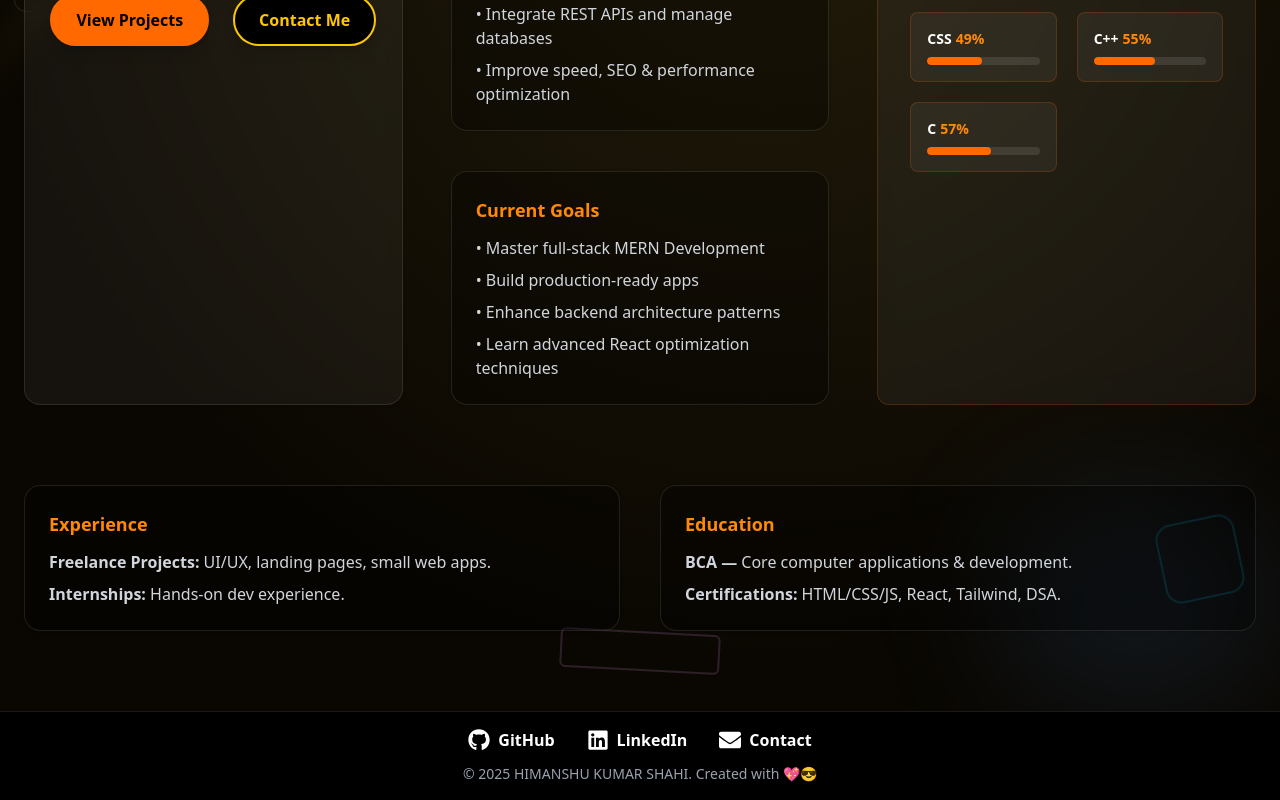
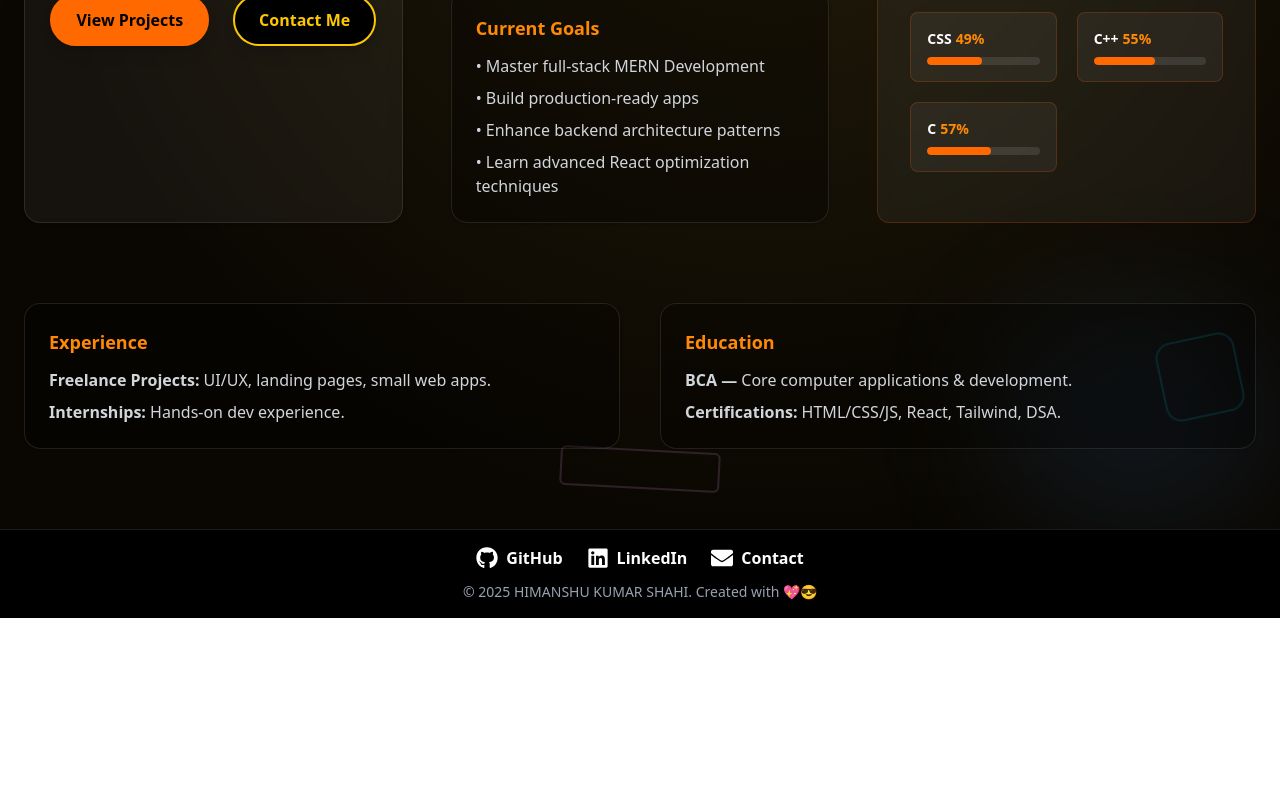
Before and after one commit to HimanshuKumarShahi/chai-aur-react, a React (Vite) app in the folder Portfolio/: page /about in a window 1280 px wide. Shown: the part 811-1611 px from the top of the page. After the commit the page ends 1429 px from the top, so only its background shows below. Built offline with nearby package versions, Linux system fonts and the light colour scheme.

Commit message:
All set.

```diff
--- a/Portfolio/src/components/About/About.jsx
+++ b/Portfolio/src/components/About/About.jsx
@@ -1,3 +1,5 @@
+/* CLEANED + FIXED VERSION — NO DESIGN CHANGES */
+
 import React from "react";
 import { Link } from "react-router-dom";
 
@@ -17,41 +19,36 @@ const skills = [
   { name: "C", level: 57 }
 ];
 
-
 const About = () => {
   return (
     <div className="w-full min-h-screen text-white py-20 px-6 relative overflow-hidden bg-[#0a0702]">
 
+      {/* Background Glow */}
       <div className="pointer-events-none absolute inset-0 z-0">
         <div className="absolute inset-0 bg-[radial-gradient(circle_at_60%_45%,rgba(252,211,77,0.10),transparent_70%)]"></div>
 
-        {/* Big top-left spot */}
         <div className="absolute top-0 left-0 w-64 h-48 rounded-full bg-yellow-500/10 blur-2xl"></div>
-        {/* Blue highlight, bottom-right */}
         <div className="absolute bottom-0 right-0 w-72 h-56 rounded-full bg-blue-400/10 blur-3xl"></div>
-        {/* Diagonal highlight */}
         <div className="absolute top-1/2 left-0 w-2 h-48 bg-yellow-300/10 rounded-xl rotate-45 blur-lg"></div>
       </div>
 
-      {/* Decorative Boxes & Lines */}
-      {/* Top left box */}
+      {/* Decorative Shapes */}
       <div className="absolute top-20 left-10 w-24 h-24 border-2 border-orange-400/20 rounded-lg rotate-12 animate-pulse-slow z-10"></div>
 
-      <div className="absolute top-90 left-40 w-24 h-24 border-2 border-orange-600/20 rounded-lg rotate-12 animate-pulse-slow z-10"></div>
-      {/* Bottom right box */}
+      <div className="absolute top-[90px] left-40 w-24 h-24 border-2 border-orange-600/20 rounded-lg rotate-12 animate-pulse-slow z-10"></div>
+
       <div className="absolute bottom-28 right-10 w-20 h-20 border-2 border-cyan-400/20 rounded-2xl -rotate-12 animate-pulse-slow z-10"></div>
-      {/* Middle left smaller box */}
+
       <div className="absolute top-1/2 left-4 w-16 h-16 border border-white/10 rounded-xl rotate-6 z-10"></div>
-      <div className="absolute top-1/2 left-50 w-20 h-20 border border-white/10 rounded-xl rotate-8 z-10"></div>
-      {/* Floating thin rectangle */}
+      <div className="absolute top-1/2 left-[50px] w-20 h-20 border border-white/10 rounded-xl rotate-8 z-10"></div>
+
       <div className="absolute top-[35%] right-8 w-32 h-6 border border-pink-400/10 rounded-xl -rotate-6"></div>
-      {/* Bottom middle wide box */}
+
       <div className="absolute bottom-10 left-1/2 -translate-x-1/2 w-40 h-10 border-2 border-fuchsia-300/15 rounded-md rotate-3"></div>
-      {/* Right edge vertical box */}
+
       <div className="absolute top-10 right-5 w-8 h-32 border border-blue-400/15 rounded-lg rotate-12"></div>
-      {/* Center faint square behind text */}
+
       <div className="absolute top-1/3 left-1/3 w-64 h-64 border border-white/5 rounded-xl -rotate-12"></div>
-
 
       {/* Heading */}
       <h1 className="text-center text-4xl md:text-5xl font-bold text-orange-500 relative z-10">
@@ -62,15 +59,14 @@ const About = () => {
         with solid logic to build purposeful, fast and reliable web experiences.
       </p>
 
-      {/* Layout - Responsive Fix */}
+      {/* Main Layout */}
       <div className="mt-16 grid grid-cols-1 lg:grid-cols-3 gap-12 relative z-10">
 
-        {/* LEFT - Profile */}
-       {/* LEFT - Profile */}
+        {/* Profile */}
         <div className="flex flex-col items-center bg-white/5 p-6 rounded-2xl border border-white/10 shadow backdrop-blur">
-
           <img
             src="/profile.png"
+            alt="profile"
             className="w-72 sm:w-80 h-72 sm:h-80 object-cover rounded-2xl shadow-2xl"
           />
 
@@ -105,22 +101,15 @@ const About = () => {
           </div>
         </div>
 
-
-        {/* CENTER - About Cards */}
+        {/* Middle About Cards */}
         <div className="space-y-10">
-          {/* WHO AM I */}
           <div className="bg-black/30 border border-white/10 p-6 rounded-2xl shadow">
             <h5 className="text-lg font-bold text-orange-400 mb-3">Who Am I?</h5>
             <p className="text-gray-300 leading-relaxed text-base">
-              I'm a developer who likes to keep things simple but effective.
-              I started with basic HTML pages, slowly leveling up into JavaScript,
-              backend development, UI/UX structuring and performance-focused design.
-              I value discipline, clarity and strong fundamentals — because real skill
-              comes from mastering the basics and pushing boundaries with consistency.
+              I'm a developer who likes to keep things simple but effective…
             </p>
           </div>
 
-          {/* WHAT I DO */}
           <div className="bg-black/30 border border-white/10 p-6 rounded-2xl shadow">
             <h5 className="text-lg font-bold text-orange-400 mb-3">What I Do</h5>
             <ul className="space-y-2 text-gray-300">
@@ -132,7 +121,6 @@ const About = () => {
             </ul>
           </div>
 
-          {/* GOALS */}
           <div className="bg-black/30 border border-white/10 p-6 rounded-2xl shadow">
             <h5 className="text-lg font-bold text-orange-400 mb-3">Current Goals</h5>
             <ul className="space-y-2 text-gray-300">
@@ -144,17 +132,17 @@ const About = () => {
           </div>
         </div>
 
-        {/* RIGHT - Skills */}
+        {/* Skills */}
         <div className="bg-white/5 border border-orange-500/20 rounded-xl p-8 backdrop-blur">
           <h2 className="text-2xl font-bold text-orange-400 mb-6">Skills</h2>
 
-          <div className="grid grid-cols-2 gap-5">
+          <div className="grid grid-cols-1 sm:grid-cols-2 gap-5">
             {skills.map((skill) => (
               <div
                 key={skill.name}
                 className="bg-white/5 p-4 rounded-lg border border-orange-500/20"
               >
-                <p className="font-semibold text-sm">
+                <p className="font-semibold text-xs sm:text-sm break">
                   {skill.name}
                   <span className="text-orange-400 ml-1">{skill.level}%</span>
                 </p>
@@ -171,33 +159,21 @@ const About = () => {
         </div>
       </div>
 
-      {/* EXPERIENCE + EDUCATION */}
+      {/* Experience + Education */}
       <div className="mt-20 grid grid-cols-1 md:grid-cols-2 gap-10 relative z-10">
         <div className="bg-black/30 border border-white/10 p-6 rounded-2xl shadow">
           <h5 className="text-lg font-bold text-orange-400 mb-3">Experience</h5>
           <ul className="space-y-2 text-gray-300">
-            <li>
-              <span className="font-semibold">Freelance Projects:</span> UI/UX,
-              landing pages, small web apps.
-            </li>
-            <li>
-              <span className="font-semibold">Internships:</span> Hands-on dev
-              experience.
-            </li>
+            <li><strong>Freelance Projects:</strong> UI/UX, landing pages, small web apps.</li>
+            <li><strong>Internships:</strong> Hands-on dev experience.</li>
           </ul>
         </div>
 
         <div className="bg-black/30 border border-white/10 p-6 rounded-2xl shadow">
           <h5 className="text-lg font-bold text-orange-400 mb-3">Education</h5>
           <ul className="space-y-2 text-gray-300">
-            <li>
-              <span className="font-semibold">BCA —</span> Core computer
-              applications & development.
-            </li>
-            <li>
-              <span className="font-semibold">Certifications:</span> HTML/CSS/JS,
-              React, Tailwind, DSA.
-            </li>
+            <li><strong>BCA —</strong> Core computer applications & development.</li>
+            <li><strong>Certifications:</strong> HTML/CSS/JS, React, Tailwind, DSA.</li>
           </ul>
         </div>
       </div>
--- a/Portfolio/src/components/Footer/footer.jsx
+++ b/Portfolio/src/components/Footer/footer.jsx
@@ -1,44 +1,84 @@
 import React from 'react';
 import { FaGithub, FaLinkedin, FaEnvelope } from 'react-icons/fa';
+import { Link } from "react-router-dom";
 
 function Footer() {
   return (
-    <footer className="
-      bg-black
-      backdrop-blur-xl
-      border-t border-white/10
-      text-white
-      py-4
-    ">
+    <footer
+      className="
+        bg-black
+        backdrop-blur-xl
+        border-t border-white/10
+        text-white
+        py-4
+      "
+    >
       <div className="max-w-7xl mx-auto px-4 flex flex-col items-center">
 
-        {/* Links row with icons */}
-        <div className="flex flex-row justify-center items-center gap-8">
+        {/* Social + Contact Links */}
+        <div
+          className="
+            flex flex-row
+            justify-center
+            items-center
+            gap-6
+            flex-wrap
+            w-full
+          "
+        >
+
+          {/* GitHub */}
           <a
             href="https://github.com/HimanshuKumarShahi"
             target="_blank"
             rel="noopener noreferrer"
-            className="flex items-center gap-2 font-semibold transition-all duration-300 hover:text-orange-500 hover:scale-110"
+            className="
+              flex items-center gap-2
+              font-semibold
+              transition-all duration-300
+              hover:text-orange-500
+              hover:scale-110
+              whitespace-nowrap
+            "
           >
             <FaGithub size={22} />
             GitHub
           </a>
+
+          {/* LinkedIn */}
           <a
             href="https://linkedin.com/in/your-link"
             target="_blank"
             rel="noopener noreferrer"
-            className="flex items-center gap-2 font-semibold transition-all duration-300 hover:text-orange-500 hover:scale-110"
+            className="
+              flex items-center gap-2
+              font-semibold
+              transition-all duration-300
+              hover:text-orange-500
+              hover:scale-110
+              whitespace-nowrap
+            "
           >
             <FaLinkedin size={22} />
             LinkedIn
           </a>
-          <a
-            href="mailto:your@email.com"
-            className="flex items-center gap-2 font-semibold transition-all duration-300 hover:text-orange-500 hover:scale-110"
+
+          {/* Contact Page */}
+          <Link
+            to="/contact"
+            className="
+              flex items-center gap-2
+              font-semibold
+              transition-all duration-300
+              hover:text-orange-500
+              hover:scale-110
+              whitespace-nowrap
+            "
           >
             <FaEnvelope size={22} />
             Contact
-          </a>
+          </Link>
+
         </div>
 
         {/* Copyright */}
```
Lines whose indentation alone changed are shown as unchanged.
